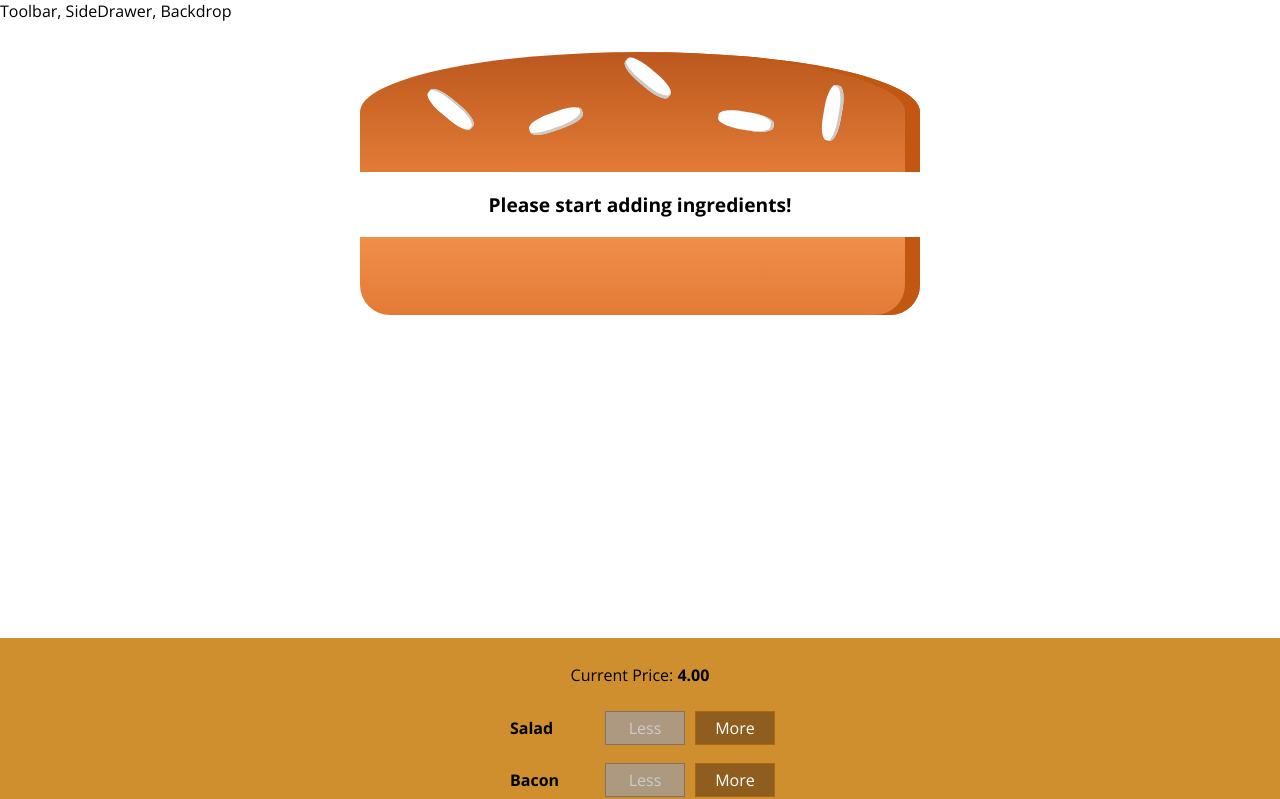
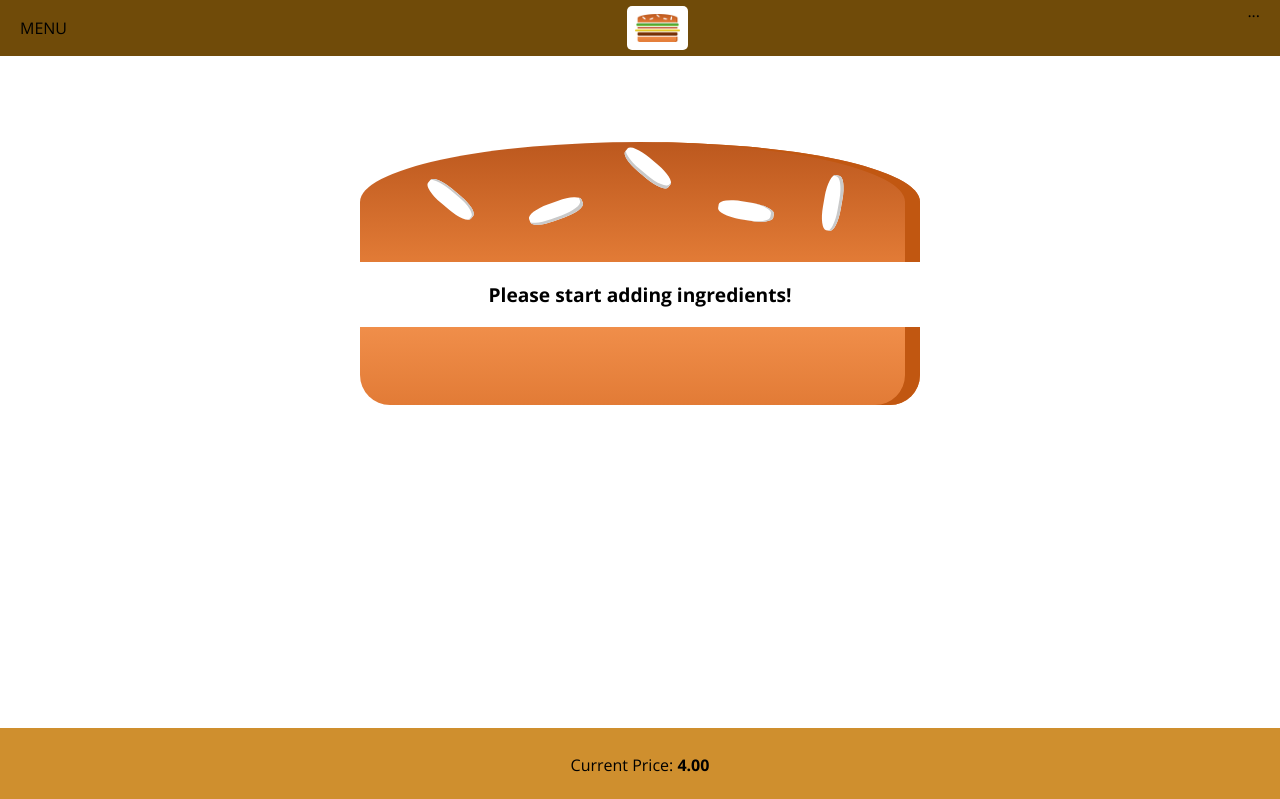
Before and after one commit to vekr0w/udemy-react-course, a React (Create React App) app in the folder burger-builder/: page / in a window 1280 px wide. Shown: the top 799 px of the page. Built offline with nearby package versions, Linux system fonts and the light colour scheme.

Commit message:
Lec144: Added logo to the toolbar

```diff
--- a/burger-builder/src/components/Burger/OrderSummary/OrderSummary.js
+++ b/burger-builder/src/components/Burger/OrderSummary/OrderSummary.js
@@ -18,6 +18,7 @@ const orderSummary = (props) => {
       <ul>
         {ingredientSummary}
       </ul>
+      <p><strong>Total Price: {props.price.toFixed(2)}</strong></p>
       <p>Continue to Checkout?</p>
       <Button
         btnType="Danger"
--- a/burger-builder/src/components/Layout/Layout.js
+++ b/burger-builder/src/components/Layout/Layout.js
@@ -1,10 +1,11 @@
 import React from 'react';
 import Aux from '../../hoc/Auxilliary';
 import classes from './Layout.module.css';
+import Toolbar from '../Navigation/Toolbar/Toolbar';
 
 const layout = (props) => (
   <Aux>
-    <div>Toolbar, SideDrawer, Backdrop</div>
+    <Toolbar />
     <main className={classes.Content}>
       {props.children}
     </main>
--- a/burger-builder/src/components/Layout/Layout.module.css
+++ b/burger-builder/src/components/Layout/Layout.module.css
@@ -1,3 +1,3 @@
 .Content {
-  margin-top: 16px;
+  margin-top: 72px;
 }
--- /dev/null
+++ b/burger-builder/src/components/Logo/Logo.js
@@ -0,0 +1,13 @@
+import React from 'react';
+
+import burgerLogo from '../../assets/images/burger-logo.png';
+
+import classes from './Logo.module.css';
+
+const logo = (props) => (
+  <div className={classes.Logo}>
+    <img src={burgerLogo} alt="MyBurger" />
+  </div>
+);
+
+export default logo;
--- /dev/null
+++ b/burger-builder/src/components/Logo/Logo.module.css
@@ -0,0 +1,11 @@
+.Logo {
+  background-color: white;
+  padding: 8px;
+  height: 80%;
+  box-sizing: border-box;
+  border-radius: 5px;
+}
+
+.Logo img {
+  height: 100%;
+}
--- /dev/null
+++ b/burger-builder/src/components/Navigation/Toolbar/Toolbar.js
@@ -0,0 +1,17 @@
+import React from 'react';
+
+import Logo from '../../Logo/Logo';
+import classes from './Toolbar.module.css';
+
+
+const toolbar = (props) => (
+  <header className={classes.Toolbar}>
+    <div>MENU</div>
+    <Logo />
+    <nav>
+      ...
+    </nav>
+  </header>
+);
+
+export default toolbar;
--- /dev/null
+++ b/burger-builder/src/components/Navigation/Toolbar/Toolbar.module.css
@@ -0,0 +1,17 @@
+.Toolbar {
+  height: 56px;
+  width: 100%;
+  top: 0;
+  left: 0;
+  background-color: #704b09;
+  display: flex;
+  justify-content: space-between;
+  align-items: center;
+  padding: 0 20px;
+  box-sizing: border-box;
+  z-index: 90;
+}
+
+.Toolbar nav{
+  height: 100%;
+}
--- a/burger-builder/src/containers/BurgerBuilder/BurgerBuilder.js
+++ b/burger-builder/src/containers/BurgerBuilder/BurgerBuilder.js
@@ -93,6 +93,7 @@ class BurgerBuilder extends Component {
         <Modal show={this.state.purchasing} modalClosed={this.purchaseCancelHandler}>
           <OrderSummary
             ingredients={this.state.ingredients}
+            price={this.state.totalPrice}
             purchaseCancelled={this.purchaseCancelHandler}
             purchaseContinued={this.purchaseContinueHandler} />
         </Modal>
```
Also changed, not shown: burger-builder/src/assets/images/burger-logo.png (added).
